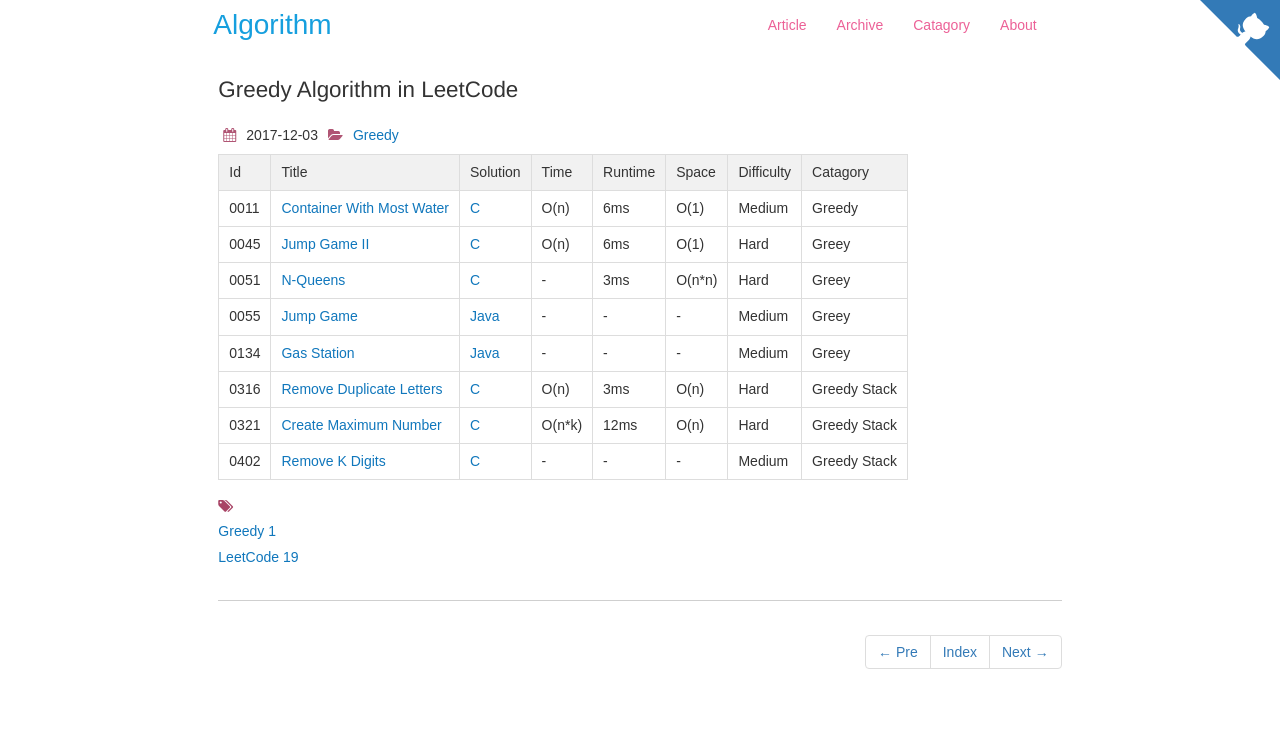
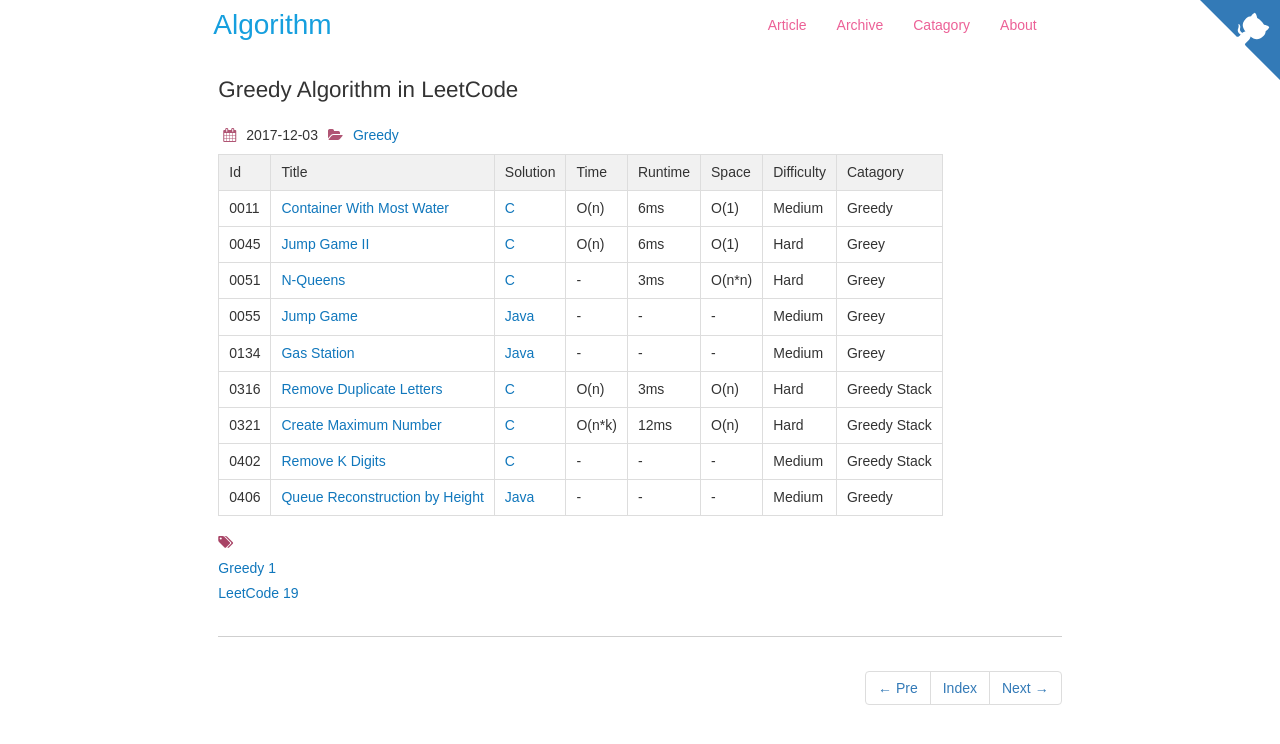
Before and after one commit to dunso/algorithm, a Jekyll site: the page built from docs/_posts/2017-12-03-Greedy.md, in a window 1280 px wide. Shown: the top 744 px of the page. Built offline with Jekyll 4.4.1, drawn with Linux system fonts in a browser that asks for light colours; nearby versions of some CDN libraries.

Commit message:
Add index of LeetCode0406.java to docs

```diff
--- a/docs/_posts/2017-12-03-Greedy.md
+++ b/docs/_posts/2017-12-03-Greedy.md
@@ -20,3 +20,4 @@
 |0316|[Remove Duplicate Letters](https://leetcode.com/problems/remove-duplicate-letters) | [C](https://e.srl/leetcode-316/)  | O(n) |3ms| O(n)  |  Hard |Greedy Stack|
 |0321|[Create Maximum Number](https://leetcode.com/problems/create-maximum-number) | [C](https://e.srl/leetcode-321/)  | O(n\*k) |12ms| O(n)  |  Hard |Greedy Stack|
 |0402|[Remove K Digits](https://leetcode.com/problems/remove-k-digits/description/) | [C](https://e.srl/leetcode-402/)  |-|-|-|Medium|Greedy Stack|
+|0406|[ Queue Reconstruction by Height](https://leetcode.com/problems/queue-reconstruction-by-height) | [Java](https://e.srl/leetcode-406/)  |-|-|-|Medium|Greedy|
```
